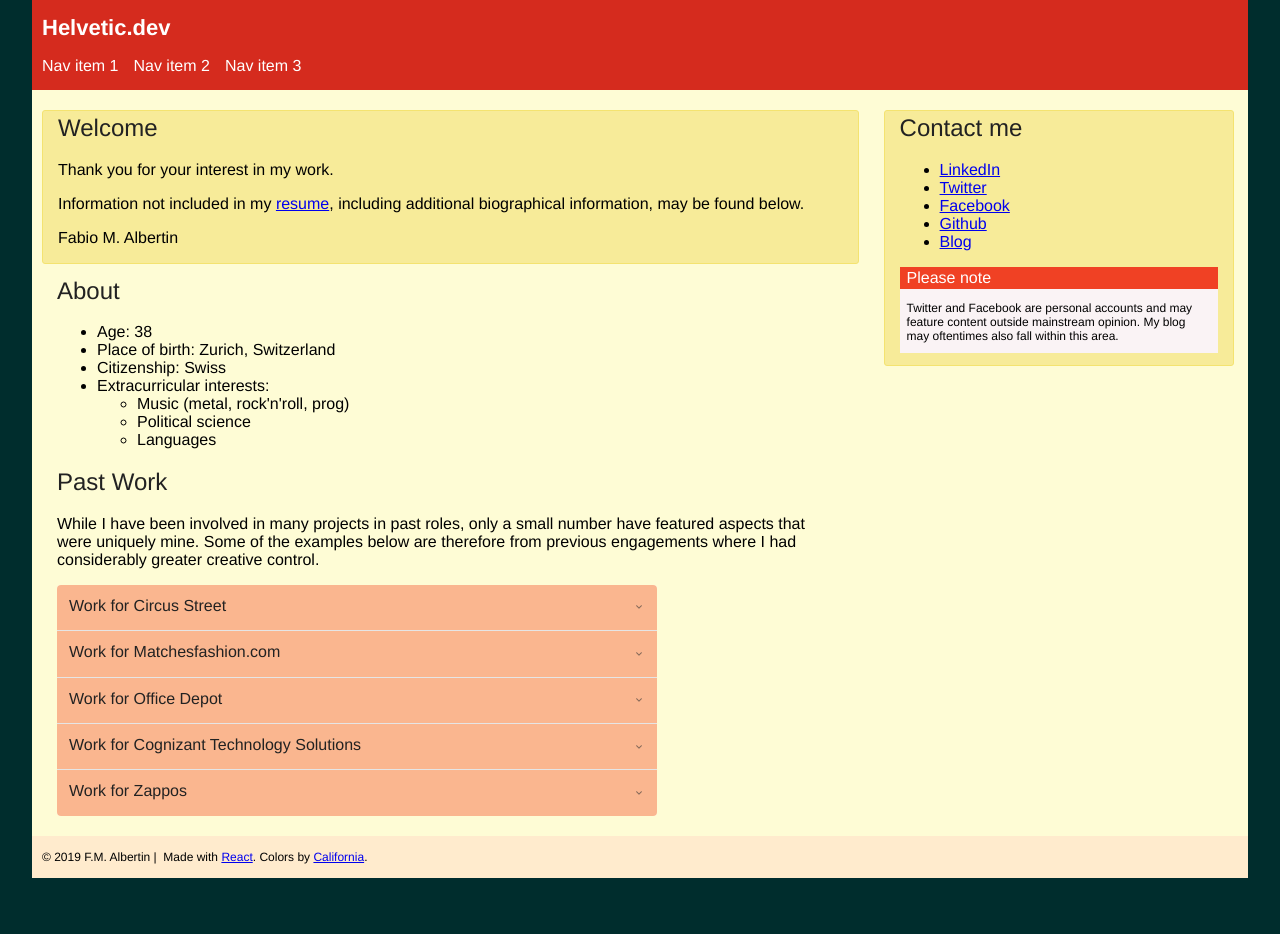
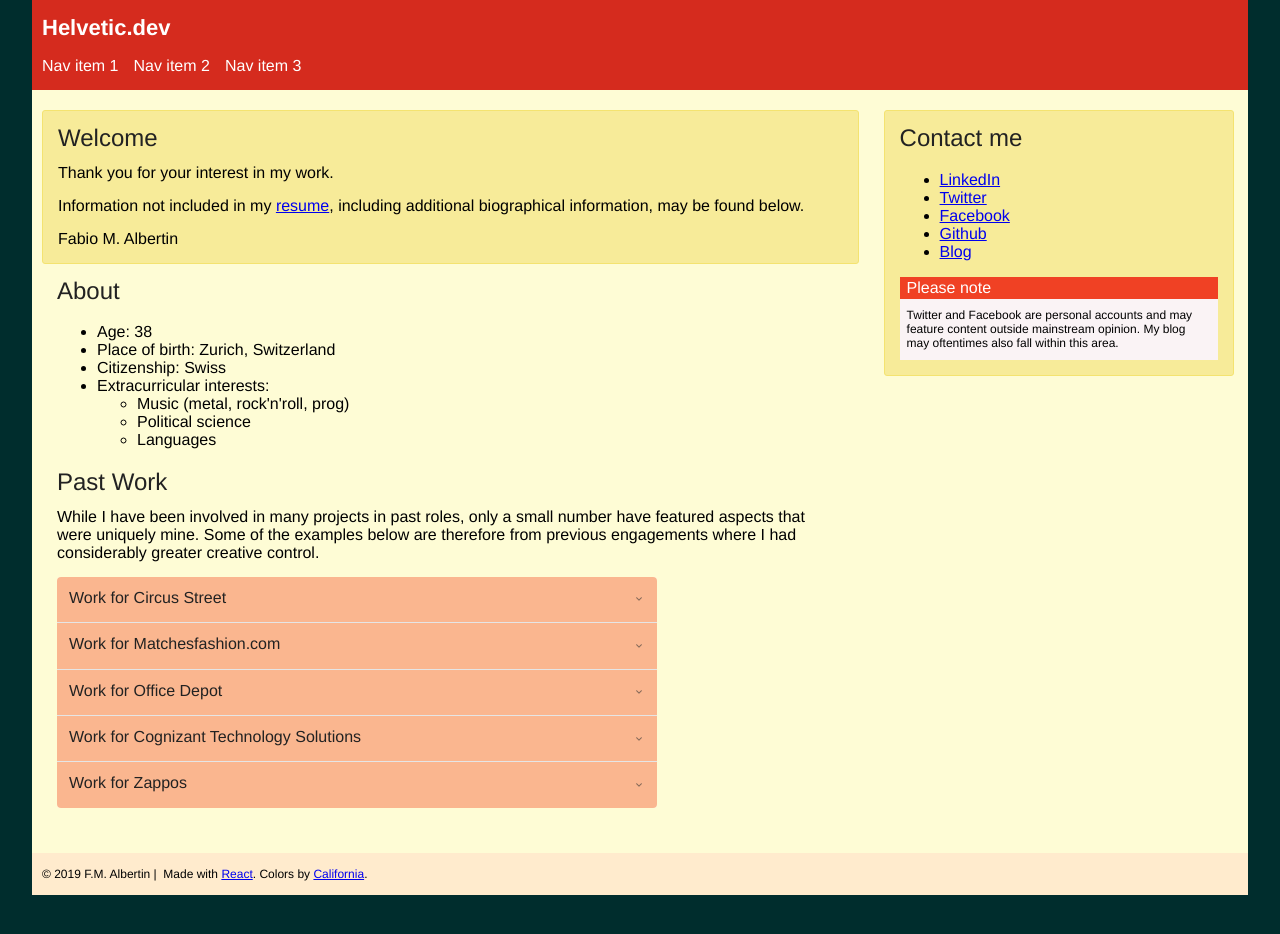
Before and after one commit to sengeezer/helvetic-dev, a React (Create React App) app: page / in a window 1280 px wide. Shown: the top 934 px of the page. Built offline with nearby package versions, Linux system fonts and the light colour scheme.

Commit message:
Styling adjustments

```diff
--- a/src/styles/components/_App.scss
+++ b/src/styles/components/_App.scss
@@ -1,4 +1,3 @@
-
 .App {
   margin: 0 auto;
   width: 95%;
@@ -37,15 +36,25 @@
         margin-top: 0;
       }
 
+      p {
+        margin: 0.9rem 0 1.5rem 0;
+      }
+
       .intro,
       .about,
       .pastWork,
       .contact {
-        padding: 0 15px;
+        padding-left: 15px;
+        padding-right: 15px;
+      }
+
+      .pastWork {
+        margin-bottom: 25px;
       }
     }
 
     .panel {
+      padding-top: 10px;
       background-color: #f7eb99;
       border: 1px solid #f4e370;
       border-radius: 3px;
```
Also changed, not shown: src/styles/components/_Accordion.scss (+0 -8 lines).
